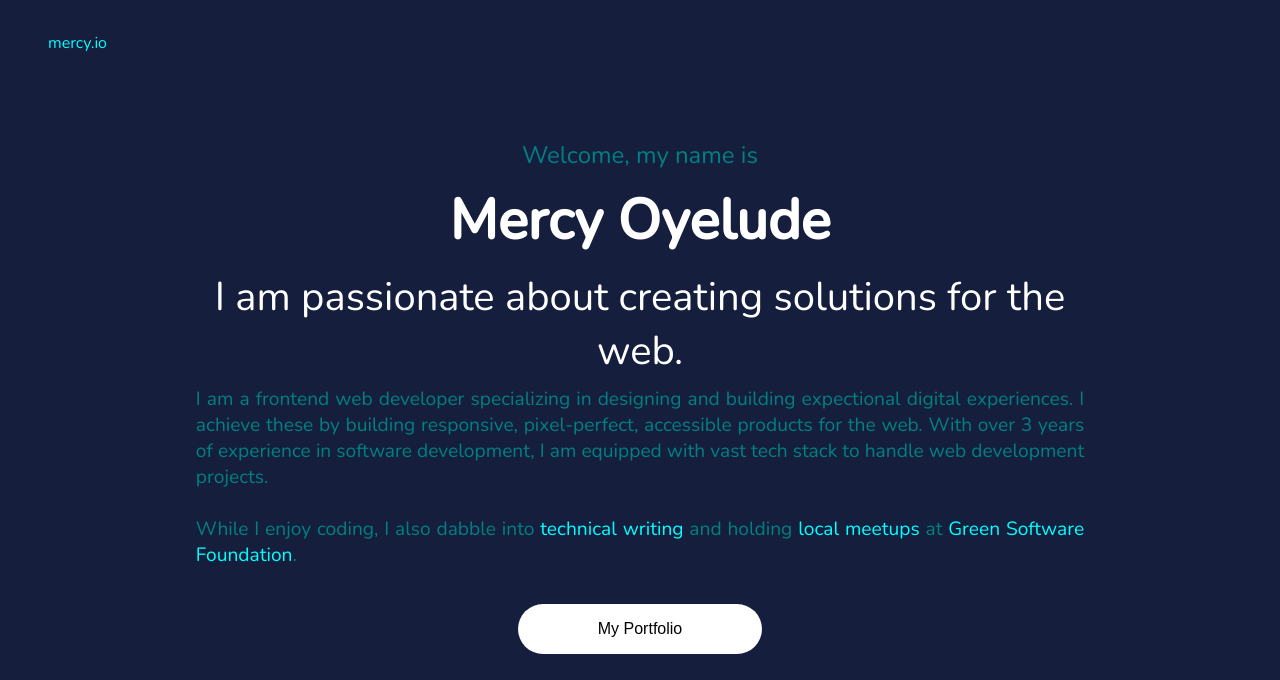
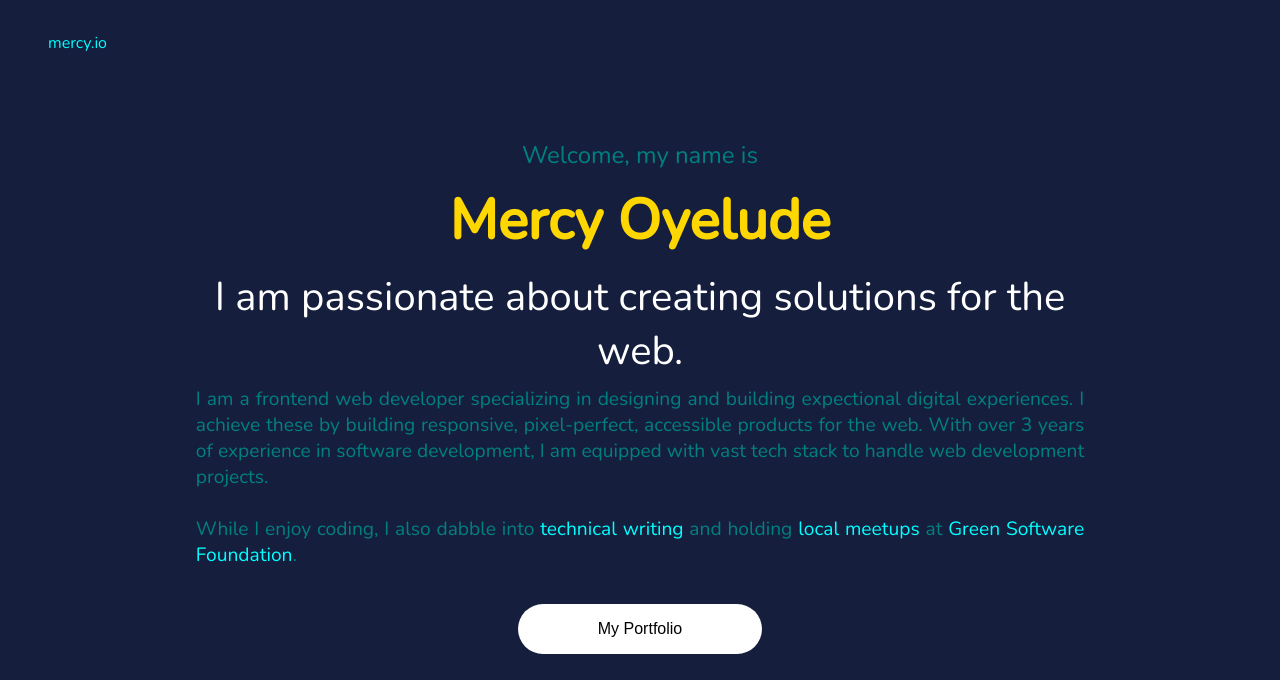
Before and after one commit to Mercy-Iyanu/html_projects, a plain HTML site: page Personal Portfolio/index.html in a window 1280 px wide. Shown: the top 680 px of the page. Drawn offline with nearby package versions, Linux system fonts and the light colour scheme.

Commit message:
v1 All done.

```diff
--- a/Personal Portfolio/style.css
+++ b/Personal Portfolio/style.css
@@ -109,7 +109,7 @@ h1 {
 
 h3 {
     font-size: 3.5rem;
-    color: #fff;
+    color: gold;
     font-weight: 600;
 }
 
```
